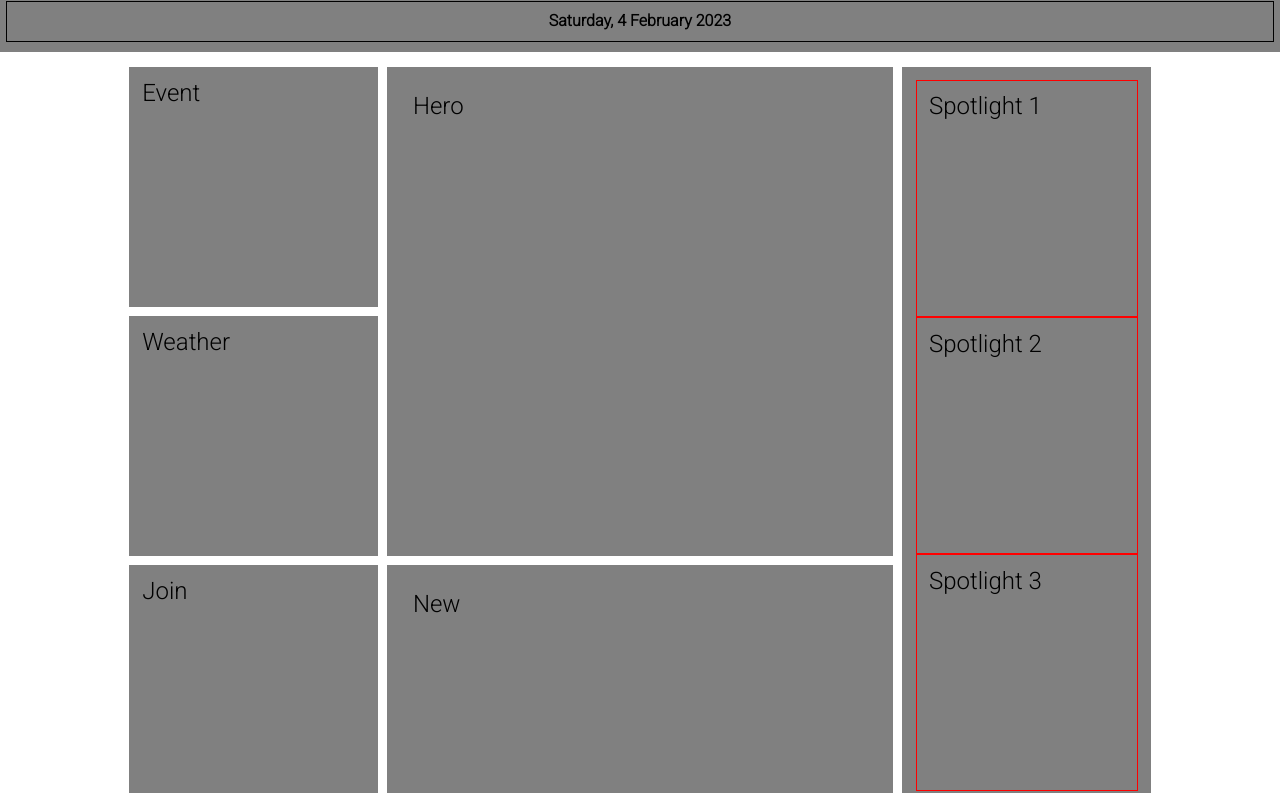
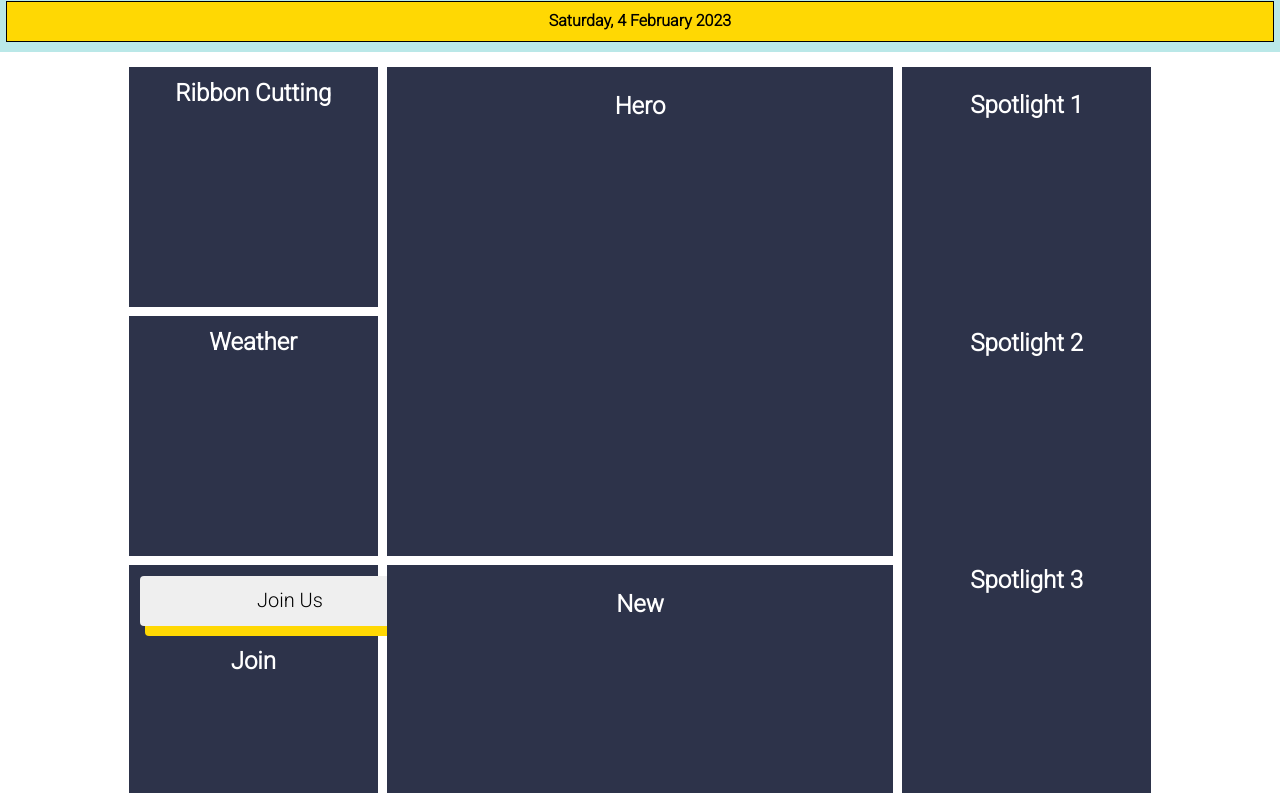
Before and after one commit to brendatondin/WDD230, a plain HTML site: page chamber/index.html in a window 1280 px wide. Shown: the part 103-896 px from the top of the page. Drawn offline with Linux system fonts and the light colour scheme.

Commit message:
alert fixed

```diff
--- a/chamber/index.html
+++ b/chamber/index.html
@@ -62,29 +62,30 @@
     </header>
     <main>
         <section class="hero">
-            <p>Hero</p>
+            <h2>Hero</h2>
         </section>
         <section class="event">
-            <p>Event</p>
+            <h2>Ribbon Cutting</h2>
         </section>
         <section class="weather">
-            <p>Weather</p>
+            <h2>Weather</h2>
         </section>
         <section class="join">
-            <p>Join</p>
+            <button class="btn">Join Us</button>
+            <h2>Join</h2>
         </section>
         <section class="new">
-            <p>New</p>
+            <h2>New</h2>
         </section>
         <section class="spotlight">
             <div class="teste1">
-                <p>Spotlight 1</p>
+                <h2>Spotlight 1</h2>
             </div>
             <div class="teste2">
-                <p>Spotlight 2</p>
+                <h2>Spotlight 2</h2>
             </div>
             <div class="teste3">
-                <p>Spotlight 3</p>
+                <h2>Spotlight 3</h2>
             </div>
         </section>
     </main>
--- a/chamber/scripts/app.js
+++ b/chamber/scripts/app.js
@@ -49,7 +49,9 @@ document.querySelector("#date2").textContent = fulldate;
 // }
 
 if(dayName==='Monday' || dayName==='Tuesday') {
-	alert('🤝🏼 Come join us for the chamber meet and greet Wednesday at 7:00 p.m.')
+	setTimeout(function () {
+		alert('🤝🏼 Come join us for the chamber meet and greet Wednesday at 7:00 p.m.')
+	}, 1000)
 }
 
 function toggleMenu() {
--- a/chamber/styles/main.css
+++ b/chamber/styles/main.css
@@ -6,11 +6,10 @@
 
 header {
     width: 100%;
-    background-color: grey;
+    background-color: #BAE8E8;
     font-family: 'Poppins', sans-serif;
     font-weight: bold;
     padding: 10px 0.5% 10px 0.5%;
-
 }
 
 .link {
@@ -68,7 +67,7 @@ a {
 }
 
 nav ul li a:hover {
-    color: red;
+    color: #ffff;
 }
 
 .social img {
@@ -78,7 +77,7 @@ nav ul li a:hover {
 
 
 .date {
-    background-color: grey;
+    background-color: #FFD803;
     text-align: center;
     padding: 10px;
     margin-top: 10px;
@@ -86,7 +85,7 @@ nav ul li a:hover {
 }
 
 footer {
-    background-color: grey;
+    background-color: #BAE8E8;
     padding: 10px 0.5% 10px 0.5%;
     font-family: 'Poppins', sans-serif;
     font-weight: bold;
@@ -110,25 +109,34 @@ footer {
 }
 
 main section {
-    background-color: grey;
-    border: solid 1px gray;
+    background-color: #2D334A;
+    border: solid 1px #2D334A;
 }
 
 main section p {
     padding: 5%;
-    color: black;
+    color: #ffff;
     font-size: 1.5rem;
+    text-align: center;
+}
+
+main h2{
+    padding: 5%;
+    color: #ffff;
+    font-size: 1.5rem;
+    text-align: center;
+    font-family: 'Roboto', sans-serif;
 }
 
 
 .spotlight p {
-    border: solid 1px red;
+    border: solid 1px black;
     height: 100%;
     margin-left: 5%;
     margin-right: 5%;
 }
 
-main{
+main {
     display: grid;
     grid-template-columns: repeat(10, 1fr);
     grid-auto-rows: 240px;
@@ -137,47 +145,61 @@ main{
     margin-bottom: 15px;
 }
 
-.join{
+.join {
     grid-column: 2/4;
 }
 
-.event{
+.event {
     grid-column: 2/4;
 }
 
-.weather{
+.weather {
     grid-column: 2/4;
 }
 
-.hero{
+.hero {
     grid-column: 4/8;
     grid-row: 1/3;
 }
 
-.new{
+.new {
     grid-column: 4/8;
 }
 
-.spotlight{
+.spotlight {
     grid-column: 8/10;
     grid-row: 1/4;
     display: grid;
     grid-template-columns: 1fr 1fr;
 }
 
-.teste1{
+.teste1 {
     grid-column: 1/3;
     grid-row: 1/1;
-    margin: 5%  0 0 0;
+    margin: 5% 0 0 0;
 }
 
-.teste2{
+.teste2 {
     grid-column: 1/3;
     grid-row: 2/2;
 }
 
-.teste3{
+.teste3 {
     grid-column: 1/3;
     grid-row: 3/3;
     margin: 0 0 5% 0;
 }
+
+.btn {
+    border: 0;
+    padding: 10px;
+    width: 300px;
+    height: 50px;
+    display: inline-block;
+    margin: 10px;
+    cursor: pointer;
+    border-radius: 4px;
+    font-size: 20px;
+    font-family: 'Roboto', sans-serif;
+    box-shadow: 5px 10px #FFD803;
+}
```
